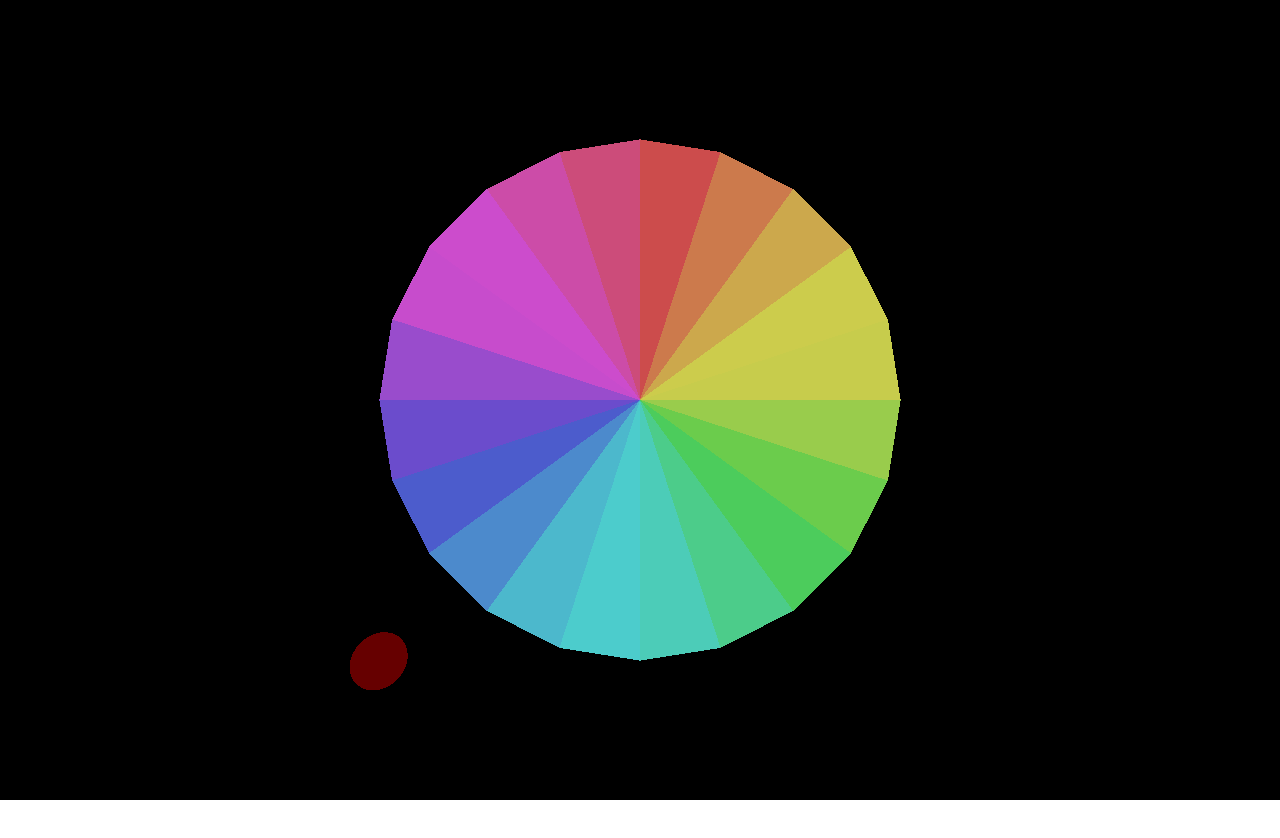
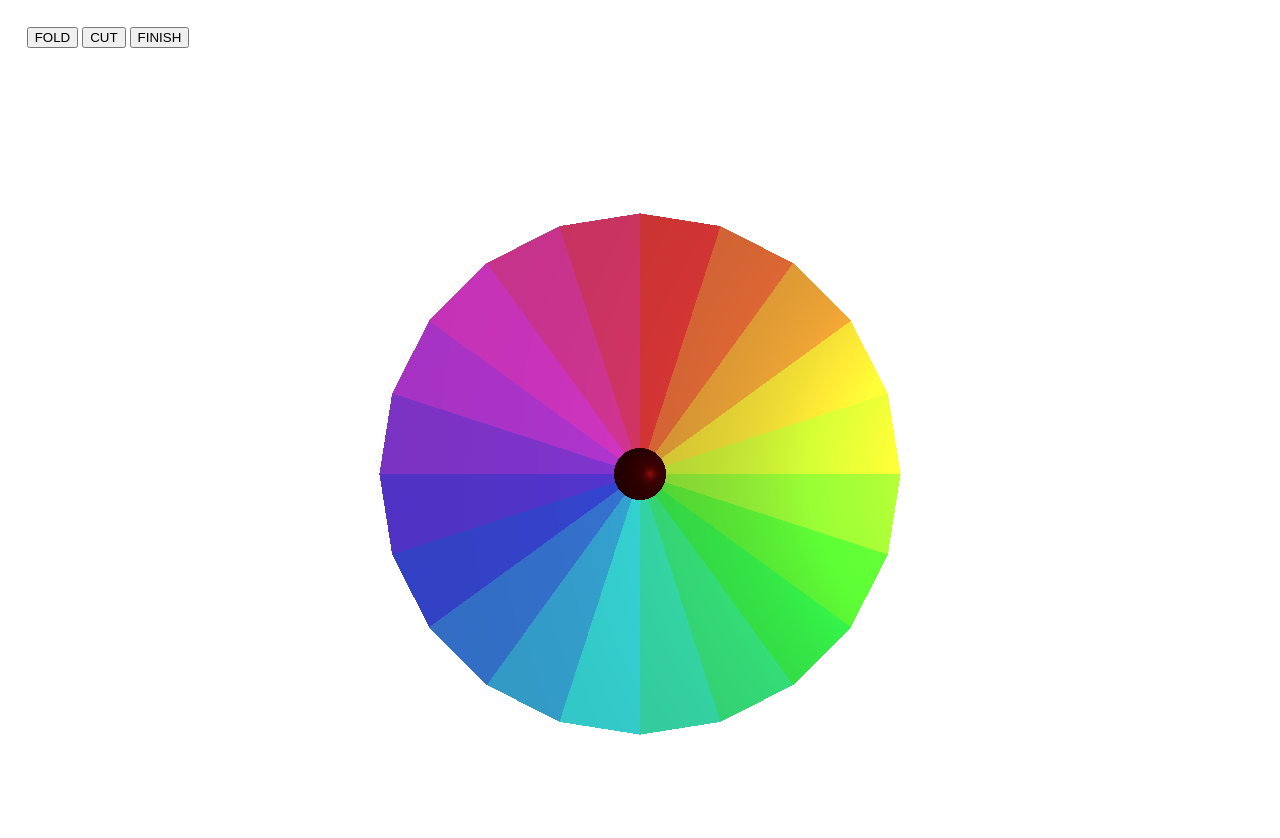
Before and after one commit to co-stig/snowflake, a plain HTML site: page main.html in a window 1280 px wide. Before the commit the page ends 804 px from the top, so only its background shows below. Drawn offline with Linux system fonts and the light colour scheme; animation ran at ten frames a second.

Commit message:
Adapted controls to the touchscreen

```diff
--- a/main.css
+++ b/main.css
@@ -1,4 +1,9 @@
-body{
+body {
     padding: 0;
     margin: 0;
 }
+
+.controls {
+    padding: 10pt;
+    margin: 10pt;
+}
--- a/main.html
+++ b/main.html
@@ -6,6 +6,11 @@
     <link rel="stylesheet" href="main.css">
 </head>
     <body>
+        <div class="controls">
+            <button onclick="onControl('fold')">FOLD</button>
+            <button onclick="onControl('cut')">CUT</button>
+            <button onclick="onControl('unfold')">FINISH</button>
+        </div>
     </body>
     <script src="three.min.js"></script>
     <script src="OrbitControls.js"></script>
--- a/main.js
+++ b/main.js
@@ -107,8 +107,8 @@ class Transform {
 
 function initSquare() {
     return [
-        new Triangle([{x: 0, y: 0}, {x: 1, y: 0}, {x: 1, y: 1}], 0.25),
-        new Triangle([{x: 0, y: 0}, {x: 1, y: 1}, {x: 0, y: 1}], 0.75),
+        new Triangle([{x: -0.5, y: -0.5}, {x: 0.5, y: -0.5}, {x: 0.5, y: 0.5}], 0.25),
+        new Triangle([{x: -0.5, y: -0.5}, {x: 0.5, y: 0.5}, {x: -0.5, y: 0.5}], 0.75),
     ];
 }
 
@@ -117,14 +117,14 @@ function initCircle(n, r) {
     return [...Array(n).keys()].map(pt =>
         new Triangle([
             {
-                x: r * Math.sin(pt * M) + 0.5,
-                y: r * Math.cos(pt * M) + 0.5
+                x: r * Math.sin(pt * M),
+                y: r * Math.cos(pt * M)
             },
             {
-                x: r * Math.sin((pt + 1) * M) + 0.5,
-                y: r * Math.cos((pt + 1) * M) + 0.5
+                x: r * Math.sin((pt + 1) * M),
+                y: r * Math.cos((pt + 1) * M)
             },
-            {x: 0.5, y: 0.5}
+            {x: 0, y: 0}
         ], pt / n)
     );
 }
@@ -135,6 +135,7 @@ let last = new Transform(undefined, 'init', initCircle(20, 0.5));
 let scene, camera, renderer;
 let R = 1;
 let step = 0;
+let unfolded = false;
 
 const rulerA = new THREE.Mesh(
     new THREE.SphereGeometry(0.05, 32, 16),
@@ -142,7 +143,10 @@ const rulerA = new THREE.Mesh(
 ), rulerB = new THREE.Mesh(
     new THREE.SphereGeometry(0.05, 32, 16),
     new THREE.MeshStandardMaterial({ color: 0x440000 })
-), light = new THREE.AmbientLight(0xFFFFFF, 3);
+), light1 = new THREE.AmbientLight(0xFFFFFF, 1),
+light2 = new THREE.DirectionalLight(0xFFFFFF, 0.5);
+light2.position.set(5, 0, 5);
+light2.castShadow = true;
 
 const topLayer = 0.01;
 
@@ -207,13 +211,13 @@ const randomLine = (radius) => {
 
 function init() {
     scene = new THREE.Scene();
-    scene.background = new THREE.Color(0x000000);
+    scene.background = new THREE.Color(0xFFFFFFF);
 
     updateScene();
 
     camera = new THREE.PerspectiveCamera(75, window.innerWidth / window.innerHeight, 0.1, 1000);
-    camera.position.x = 0.5;
-    camera.position.y = 0.5;
+    camera.position.x = 0;
+    camera.position.y = 0;
     camera.position.z = 1;
 
     renderer = new THREE.WebGLRenderer();
@@ -236,6 +240,9 @@ function init() {
 }
 
 function update() {
+    if (unfolded) {
+        scene.rotation.y += 0.01;
+    }
     requestAnimationFrame(update);
     renderer.render(scene, camera);
 }
@@ -246,24 +253,23 @@ function onResize() {
     renderer.setSize(window.innerWidth, window.innerHeight);
 }
 
-function unfoldLast() {
+function unfold() {
     let tr = last;
     while (tr !== undefined) {
         if (tr.type == 'fold') {
             last = new Transform(last, 'unfold', tr);
             step++;
-            // break;  // TODO: Do it better (inherit triangles?..)
         }
         tr = tr.previous;
     }
-    updateScene();
+    unfolded = true;
 }
 
 function updateScene() {
-    scene.children = [light, rulerA, rulerB];
+    scene.children = [light1, light2];
     last.triangles.forEach(t => {
         const color = new THREE.Color();
-        color.setHSL(t.hue, 0.5, 0.5);
+        color.setHSL(t.hue, 1, 0.5);
         const material = new THREE.MeshStandardMaterial({
             color: color,
             side: THREE.DoubleSide,
@@ -276,6 +282,9 @@ function updateScene() {
         );
         scene.add(surface);
     });
+    if (!unfolded) {
+        scene.add(rulerA);
+        scene.add(rulerB);
         if (isSelectedLine()) {
             scene.add(new THREE.Mesh(
                 rulerGeometry(selectedLine()),
@@ -287,29 +296,38 @@ function updateScene() {
             ));
         }
     }
+}
 
-function onDocumentKeyDown(event) {
-    // console.log('Keypress', event.which)
-    if (event.which == 13) {
-        // ENTER to Refresh
-        updateScene();
-    } else if (event.which == 27) {
-        // ESC to Unfold
-        unfoldLast();
-        updateScene();
-    } else if (event.which == 32) {
-        // SPACE to Fold
+function onControl(type) {
+    if (!unfolded) {
+        if (type == 'unfold') {
+            unfold();
+        } else if (type == 'fold') {
+            if (isSelectedLine()) {
                 const l = selectedLine();
                 last = new Transform(last, 'fold', l);
                 step++;
-        updateScene();
-    } else if (event.which == 67) {
-        // "C" to Cut
+            }
+        } else if (type == 'cut') {
             const l = selectedLine();
             last = new Transform(last, 'cut', l);
             step++;
+        }
         updateScene();
     }
 }
 
+function onDocumentKeyDown(event) {
+    if (!unfolded) {
+        if (event.which == 27) {
+            // ESC to Unfold
+            onControl('unfold');
+        } else if (event.which == 32) {
+            onControl('fold');
+        } else if (event.which == 67) {
+            onControl('cut');
+        }
+    }
+}
+
 init();
```
Lines whose indentation alone changed are shown as unchanged.
